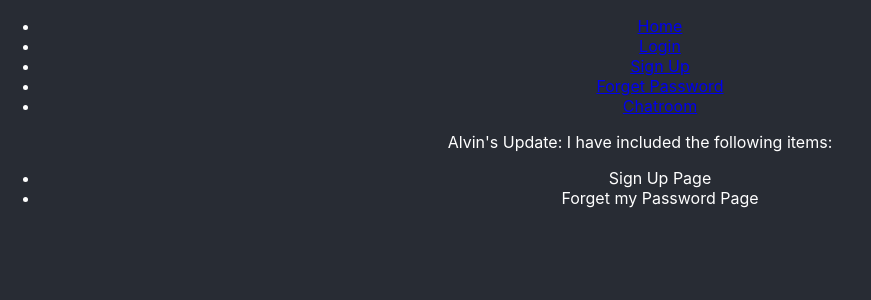
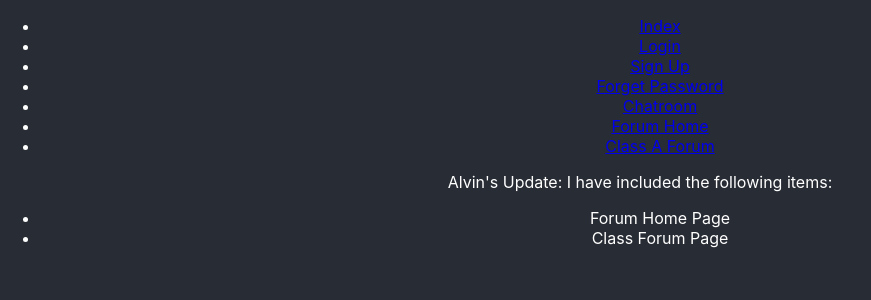
Before and after one commit to achan211/CSCI3100-Proj, a React (Create React App) app in the folder frontend/: page / in a window 1280 px wide. Shown: the top 300 px of the page, without its empty margins (0-871 px from the left). Built offline with nearby package versions, Linux system fonts and the light colour scheme.

Commit message:
Update App.js

```diff
--- a/frontend/src/App.js
+++ b/frontend/src/App.js
@@ -4,6 +4,8 @@ import LoginPage from "./LoginPage"
 import SignUp from "./Signup"
 import ForgetPW from "./forgetPW"
 import Chatroom from "./chatroom"
+import ForumHome from "./ForumHome"
+import ClassForum from "./ClassAForum"
 import {
   BrowserRouter as Router,
   Switch,
@@ -20,7 +22,7 @@ function App() {
           <nav>
             <ul>
               <li>
-                <Link to="/">Home</Link>
+                <Link to="/">Index</Link>
               </li>
               <li>
                 <Link to="/login">Login</Link>
@@ -33,6 +35,12 @@ function App() {
               </li>
               <li>
                 <Link to="/chatroom">Chatroom</Link>
+              </li>
+              <li>
+                <Link to="/ForumHome">Forum Home</Link>
+              </li>
+              <li>
+                <Link to="/ClassAForum">Class A Forum</Link>
               </li>
             </ul>
           </nav>
@@ -50,14 +58,20 @@ function App() {
             <Route path="/chatroom">
               <Chatroom />
             </Route>
+            <Route path="/ForumHome">
+              <ForumHome />
+            </Route>
+            <Route path="/ClassAForum">
+              <ClassForum />
+            </Route>
 
             <Route path="/">
               <div className="App">
                 <p>Alvin's Update:
                   I have included the following items:
                   <ul>
-                    <li>Sign Up Page</li>
-                    <li>Forget my Password Page</li>
+                    <li>Forum Home Page</li>
+                    <li>Class Forum Page</li>
                   </ul>
                 </p>
               </div>
```
